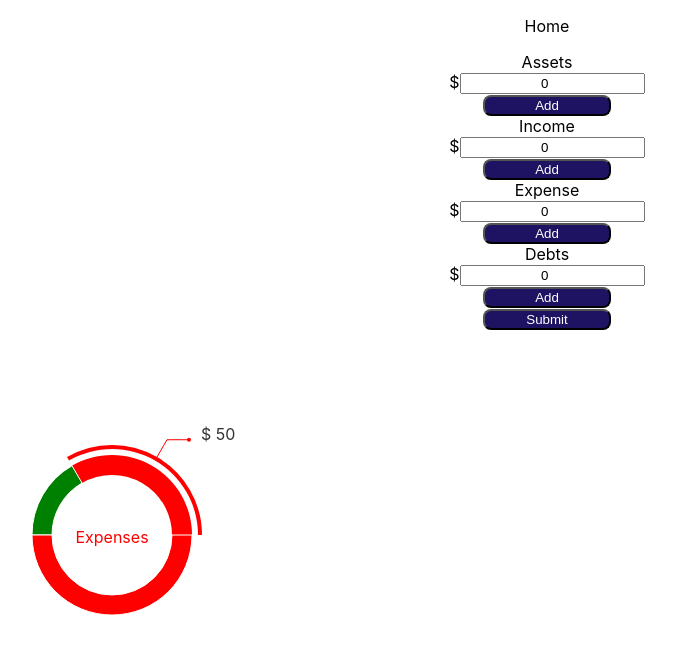
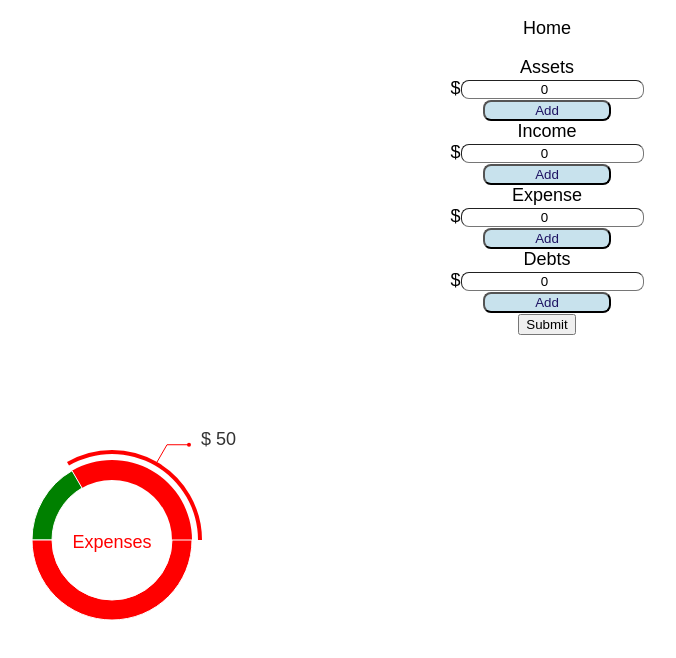
Before and after one commit to Aviakubo/frontend-fin-team-six, a React (Create React App) app: page / in a window 1280 px wide. Shown: the top 658 px of the page, without its empty margins (93-769 px from the left). Built offline with nearby package versions, Linux system fonts and the light colour scheme.

Commit message:
did some styling

```diff
--- a/src/App.css
+++ b/src/App.css
@@ -4,14 +4,42 @@
 
 * {
   text-align: center;
+  font-family: 'Zen Kurenaido', sans-serif;
 }
 
-button {
+h1 {
+  font-size: 36px;
+  font-weight: bold;
+}
+
+body {
+  font-size: 18px;
+}
+
+button.submit {
   border-radius: 8px;
   background-color: #1E1363;
-  color: white;
+  color: #F4F7F0;
   width: 10%;
   height: 15%;
+}
+
+button.add {
+  border-radius: 8px;
+  background-color: #C8E2ED;
+  color: #1E1363;
+  width: 10%;
+  height: 15%;
+}
+
+button:hover {
+  box-shadow: 0 12px 16px 0 rgba(0,0,0,0.24), 0 17px 50px 0 rgba(0,0,0,0.19);
+  transition-duration: 0.5s;
+}
+
+input {
+  border-radius: 8px;
+  border-width: 1px;
 }
 
 .App-logo {
```
Also changed, not shown: 1 other file (tests, documents, lock files or other folders).
